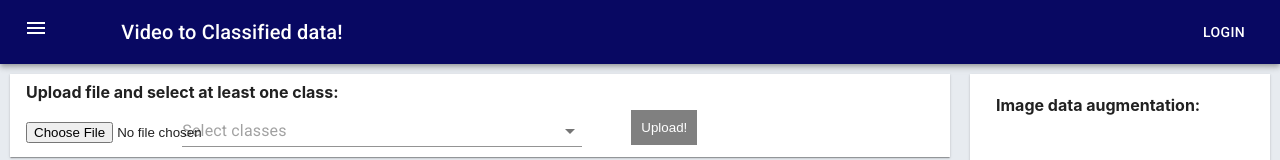
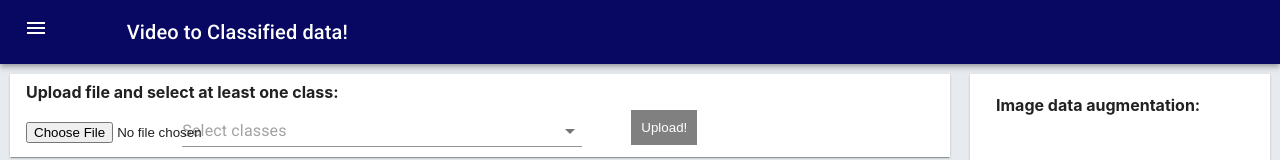
Before and after one commit to liatdavid2/graphic_lab, a React (Create React App) app in the folder client/my-app/: page / in a window 1280 px wide. Shown: the top 160 px of the page. Built offline with nearby package versions, Linux system fonts and the light colour scheme; no server answers.

Commit message:
remove text

```diff
--- a/client/my-app/src/App.js
+++ b/client/my-app/src/App.js
@@ -120,9 +120,7 @@ class App extends Component {
           </Typography>
         </Grid>
         </Grid>
-        <Grid item xs={4} >
-          <Button color="inherit" style={{float:"right"}}>Login</Button>
-          </Grid>
+
         </Toolbar>
       </AppBar>
 
```
